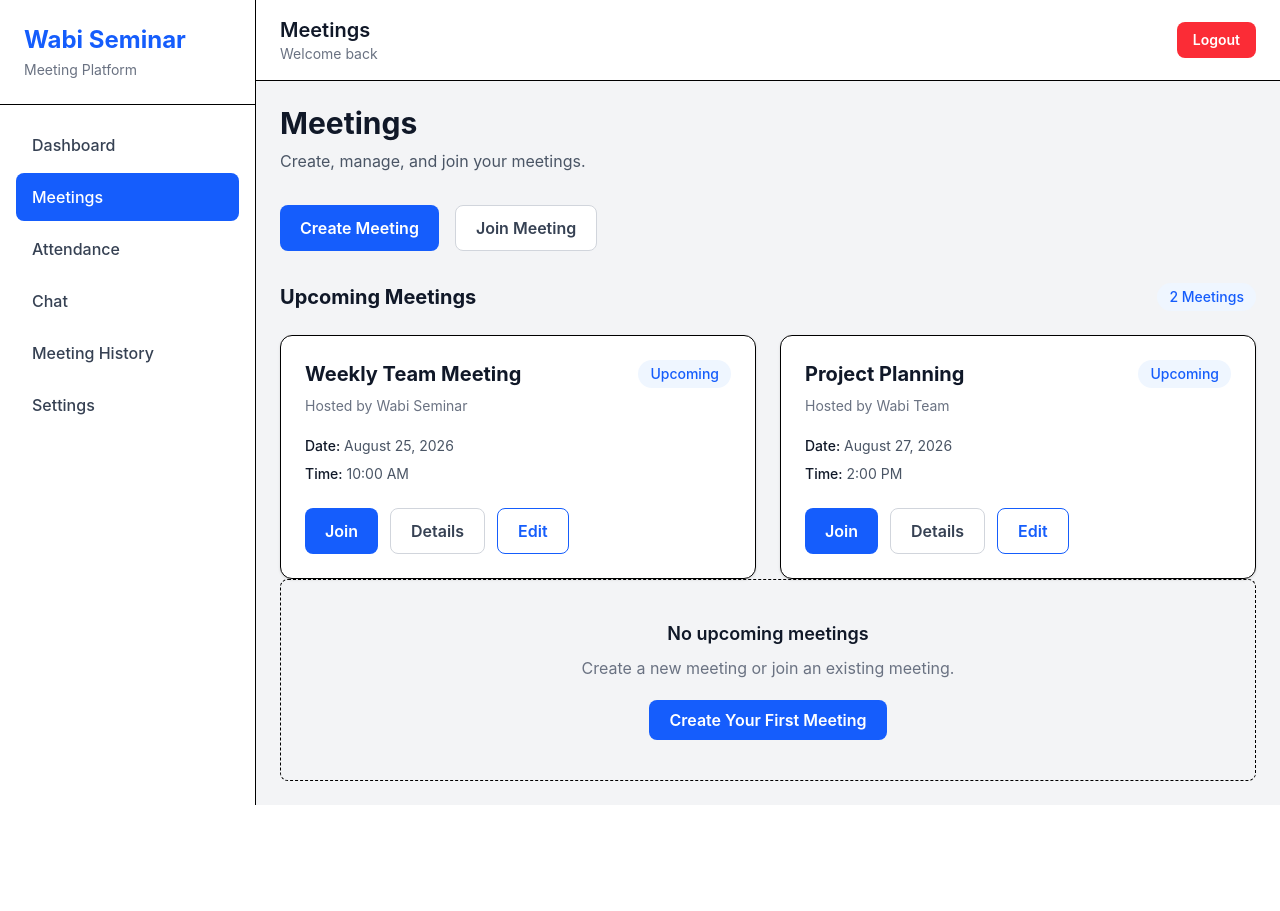
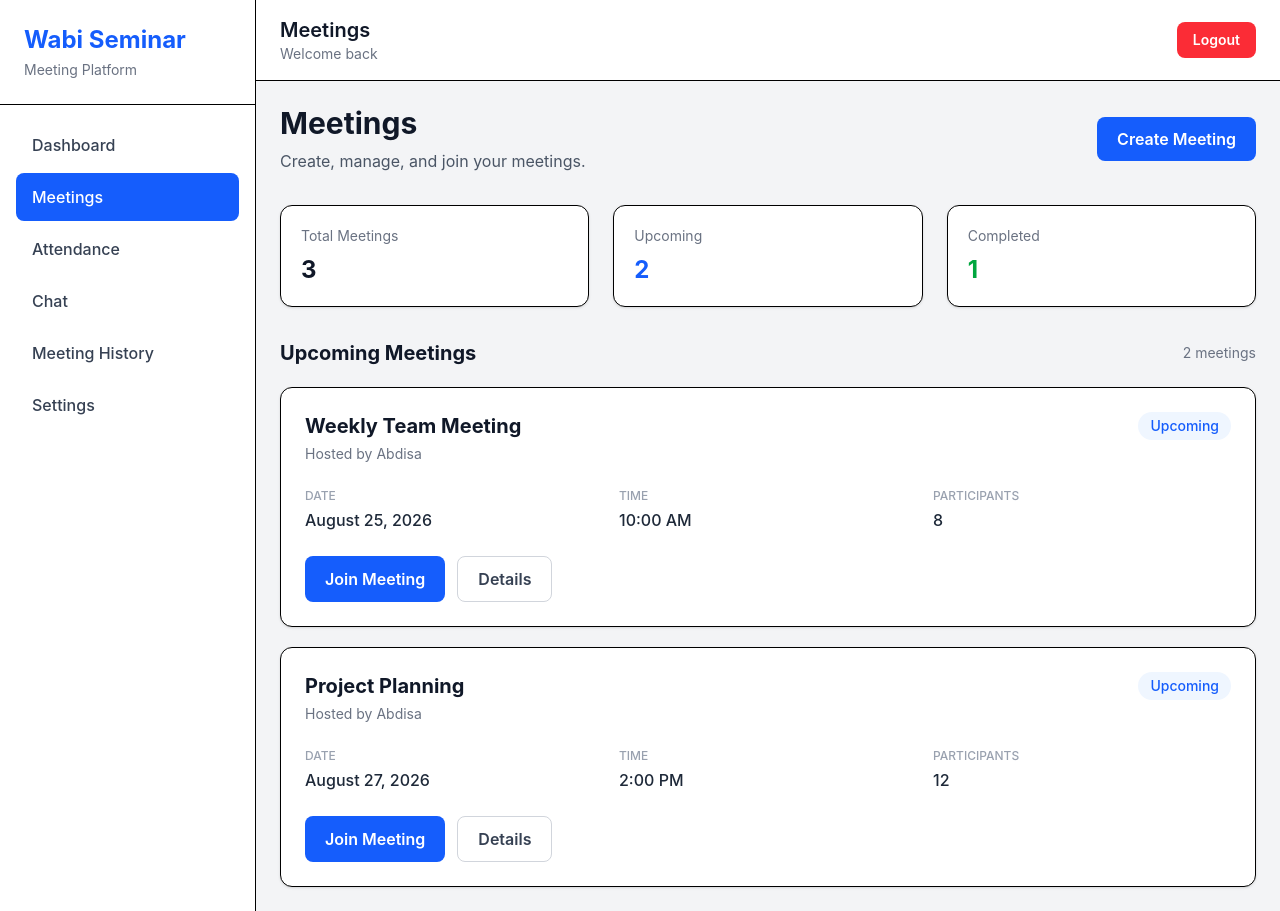
Before and after one commit to shemsu-melese/wabi-seminar, a React (Vite) app in the folder frontend/: page /meetings in a window 1280 px wide. Before the commit the page ends 805 px from the top, so only its background shows below. Built offline with nearby package versions, Linux system fonts and the light colour scheme.

Commit message:
Build meeting cards and meetings page

```diff
--- a/frontend/src/components/MeetingCard/MeetingCard.jsx
+++ b/frontend/src/components/MeetingCard/MeetingCard.jsx
@@ -1,20 +1,25 @@
 import Button from "../Button/Button";
+
 function MeetingCard({
   title,
   date,
   time,
   host,
+  participants,
   status = "Upcoming",
 }) {
   return (
-    <div className="rounded-xl border bg-white p-6 shadow-sm">
+    <div className="rounded-xl border bg-white p-6 shadow-sm transition hover:shadow-md">
+
+      {/* Header */}
       <div className="flex items-start justify-between gap-4">
+
         <div>
           <h3 className="text-xl font-bold text-gray-900">
             {title}
           </h3>
 
-          <p className="mt-2 text-sm text-gray-500">
+          <p className="mt-1 text-sm text-gray-500">
             Hosted by {host}
           </p>
         </div>
@@ -22,37 +27,57 @@ function MeetingCard({
         <span className="rounded-full bg-blue-50 px-3 py-1 text-sm font-medium text-blue-600">
           {status}
         </span>
+
       </div>
 
-      <div className="mt-5 space-y-2 text-sm text-gray-600">
-        <p>
-          <span className="font-medium text-gray-900">
-            Date:
-          </span>{" "}
+      {/* Meeting Information */}
+      <div className="mt-6 grid gap-4 sm:grid-cols-3">
+
+        <div>
+          <p className="text-xs font-medium uppercase text-gray-400">
+            Date
+          </p>
+
+          <p className="mt-1 font-medium text-gray-800">
             {date}
           </p>
+        </div>
 
-        <p>
-          <span className="font-medium text-gray-900">
-            Time:
-          </span>{" "}
+        <div>
+          <p className="text-xs font-medium uppercase text-gray-400">
+            Time
+          </p>
+
+          <p className="mt-1 font-medium text-gray-800">
             {time}
           </p>
         </div>
 
-      <div className="mt-6 flex gap-3">
+        <div>
+          <p className="text-xs font-medium uppercase text-gray-400">
+            Participants
+          </p>
+
+          <p className="mt-1 font-medium text-gray-800">
+            {participants}
+          </p>
+        </div>
+
+      </div>
+
+      {/* Actions */}
+      <div className="mt-6 flex flex-wrap gap-3">
+
         <Button>
-                Join
+          Join Meeting
         </Button>
 
         <Button variant="secondary">
           Details
         </Button>
 
-            <Button variant="outline">
-                Edit
-            </Button>
       </div>
+
     </div>
   );
 }
--- a/frontend/src/pages/MeetingPage.jsx
+++ b/frontend/src/pages/MeetingPage.jsx
@@ -1,10 +1,14 @@
 import Button from "../components/Button/Button";
 import MeetingCard from "../components/MeetingCard/MeetingCard";
+
 function MeetingPage() {
   return (
     <div>
+
       {/* Page Header */}
-      <div className="mb-8">
+      <div className="mb-8 flex flex-col justify-between gap-4 sm:flex-row sm:items-center">
+
+        <div>
           <h1 className="text-3xl font-bold text-gray-900">
             Meetings
           </h1>
@@ -14,63 +18,83 @@ function MeetingPage() {
           </p>
         </div>
 
-      {/* Actions */}
-      <div className="mb-8 flex flex-wrap gap-4">
         <Button>
           Create Meeting
         </Button>
 
-        <Button variant="secondary">
-            Join Meeting
-        </Button>
       </div>
 
-      {/* Meeting List */}
+      {/* Meeting Summary */}
+      <div className="mb-8 grid gap-6 sm:grid-cols-3">
 
+        <div className="rounded-xl border bg-white p-5 shadow-sm">
+          <p className="text-sm text-gray-500">
+            Total Meetings
+          </p>
+
+          <p className="mt-2 text-2xl font-bold text-gray-900">
+            3
+          </p>
+        </div>
+
+        <div className="rounded-xl border bg-white p-5 shadow-sm">
+          <p className="text-sm text-gray-500">
+            Upcoming
+          </p>
+
+          <p className="mt-2 text-2xl font-bold text-blue-600">
+            2
+          </p>
+        </div>
+
+        <div className="rounded-xl border bg-white p-5 shadow-sm">
+          <p className="text-sm text-gray-500">
+            Completed
+          </p>
+
+          <p className="mt-2 text-2xl font-bold text-green-600">
+            1
+          </p>
+        </div>
+
+      </div>
+
+      {/* Upcoming Meetings */}
       <div>
-        <div className="mb-6 flex items-center justify-between">
+
+        <div className="mb-5 flex items-center justify-between">
           <h2 className="text-xl font-bold text-gray-900">
             Upcoming Meetings
           </h2>
 
-            <span className="rounded-full bg-blue-50 px-3 py-1 text-sm font-medium text-blue-600">
-            2 Meetings
+          <span className="text-sm text-gray-500">
+            2 meetings
           </span>
         </div>
 
-        <div className="grid gap-6 lg:grid-cols-2">
+        <div className="space-y-5">
+
           <MeetingCard
             title="Weekly Team Meeting"
             date="August 25, 2026"
             time="10:00 AM"
-            host="Wabi Seminar"
+            host="Abdisa"
+            participants="8"
           />
 
           <MeetingCard
             title="Project Planning"
             date="August 27, 2026"
             time="2:00 PM"
-            host="Wabi Team"
+            host="Abdisa"
+            participants="12"
           />
-        </div>
+
         </div>
 
-        {/* Empty State */}
-        <div className="rounded-lg border border-dashed p-10 text-center">
-          <h3 className="text-lg font-semibold text-gray-900">
-            No upcoming meetings
-          </h3>
-
-          <p className="mt-2 text-gray-500">
-            Create a new meeting or join an existing meeting.
-          </p>
-
-          <button className="mt-5 rounded-lg bg-blue-600 px-5 py-2 font-semibold text-white hover:bg-blue-700">
-            Create Your First Meeting
-          </button>
-        </div>
       </div>
 
+    </div>
   );
 }
 
```
Lines whose indentation alone changed are shown as unchanged.
